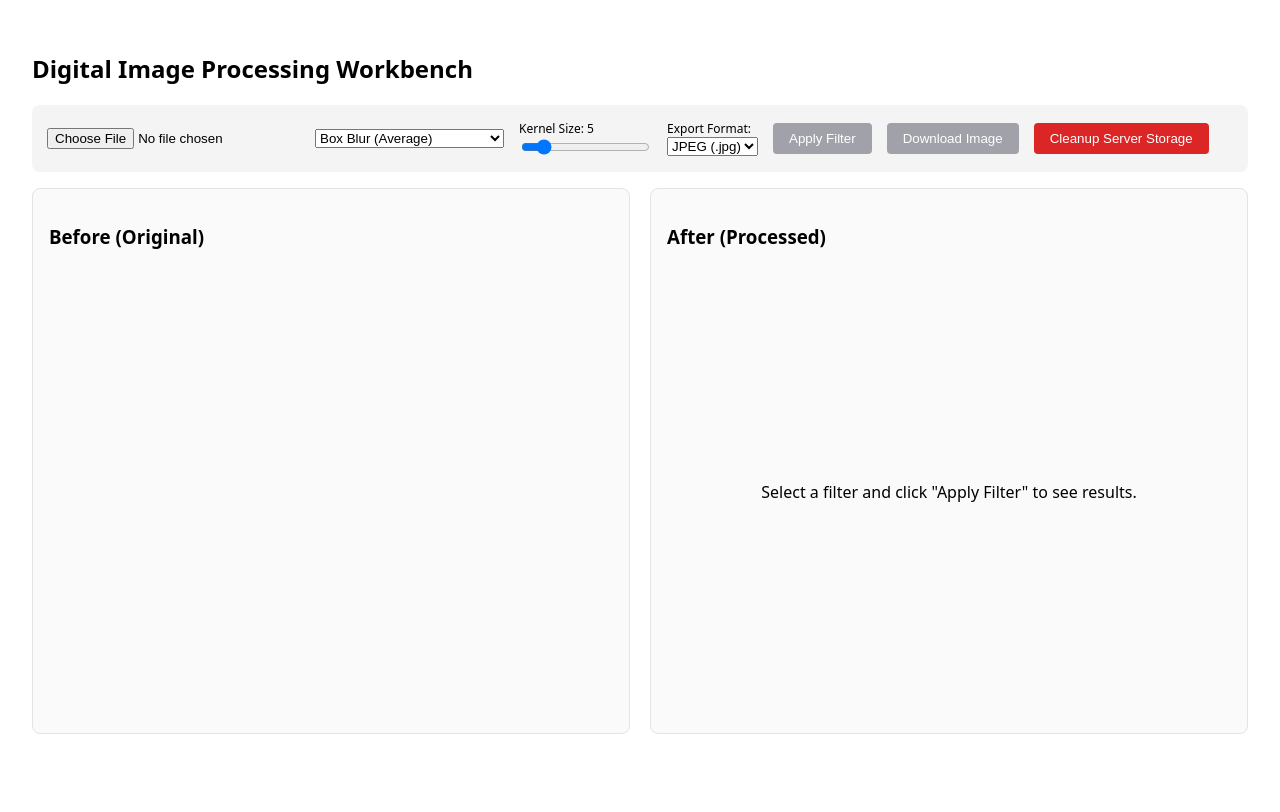
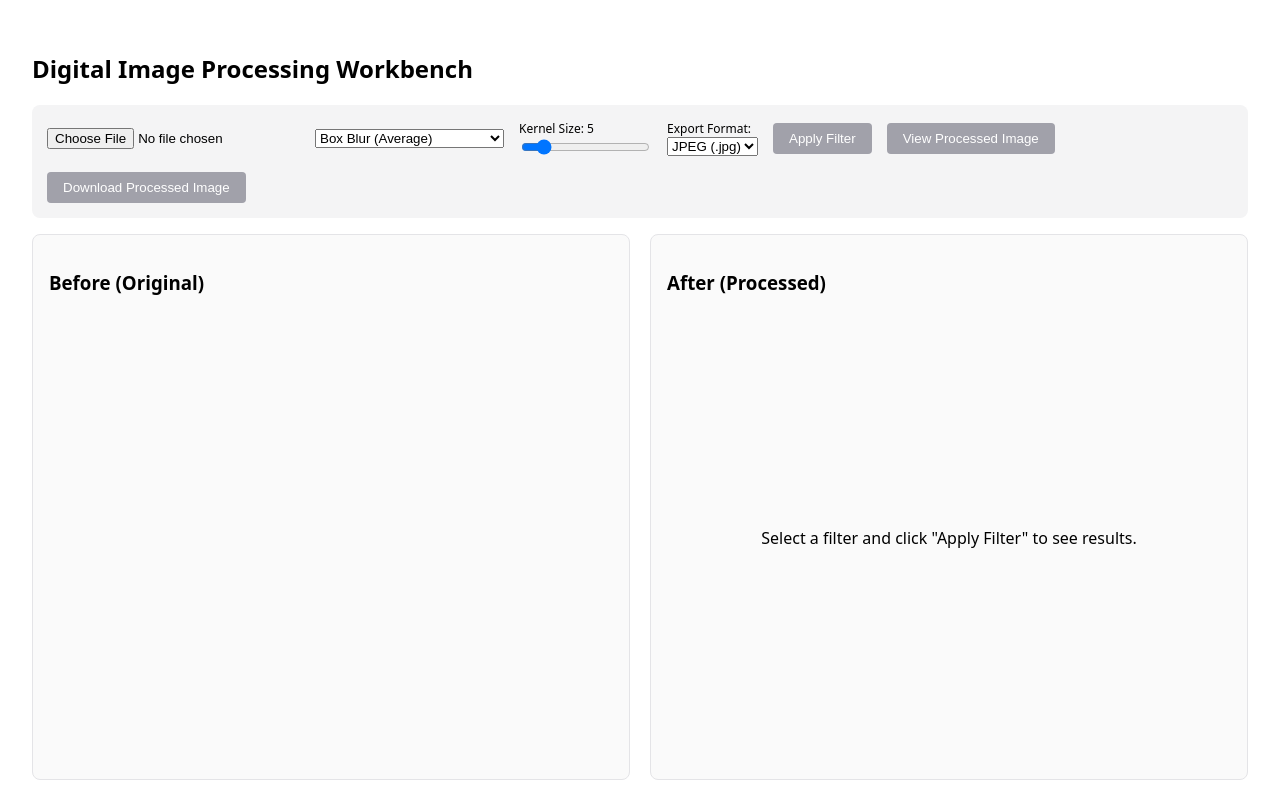
Before and after one commit to noobdevsam/image-filter-python-webapp, an Angular app in the folder frontend/: page / in a window 1280 px wide. Built offline with nearby package versions, Linux system fonts and the light colour scheme.

Commit message:
Update app.html to improve button functionality for image processing and downloading

```diff
--- a/frontend/src/app/app.html
+++ b/frontend/src/app/app.html
@@ -58,12 +58,19 @@
     </div>
 
     <!-- Action Buttons -->
-    <button (click)="applyFilter()" [disabled]="!uploadedFileId || isLoading">
+    <button (click)="applyFilter()" [disabled]="!selectedFile || isLoading">
       {{ isLoading ? 'Processing...' : 'Apply Filter' }}
     </button>
 
-    <button (click)="downloadImage()" [disabled]="!processedFileId">Download Image</button>
-    <button class="danger-btn" (click)="cleanupStorage()">Cleanup Server Storage</button>
+    <!-- Fetch Image onto Screen Button -->
+    <button (click)="fetchProcessedImage()" [disabled]="!processedFileId || processedImageSrc">
+      View Processed Image
+    </button>
+
+    <!-- Download/Save Image File Button -->
+    <button (click)="downloadImage()" [disabled]="!processedFileId">
+      Download Processed Image
+    </button>
   </div>
 
   <!-- Status Bar -->
```
